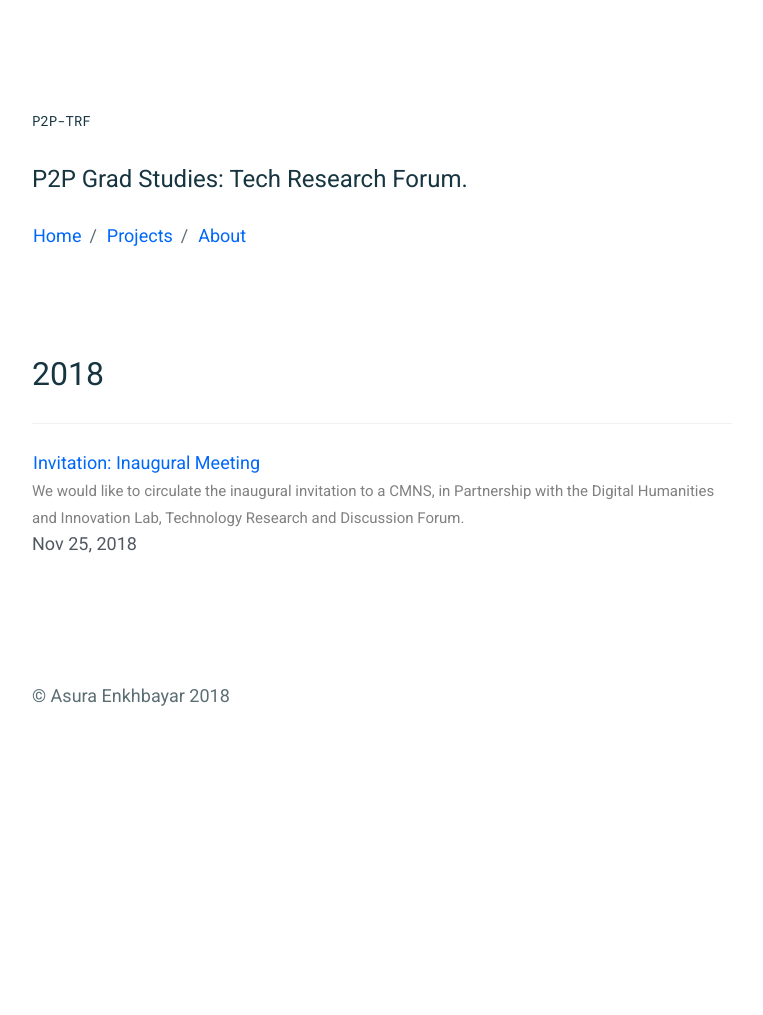
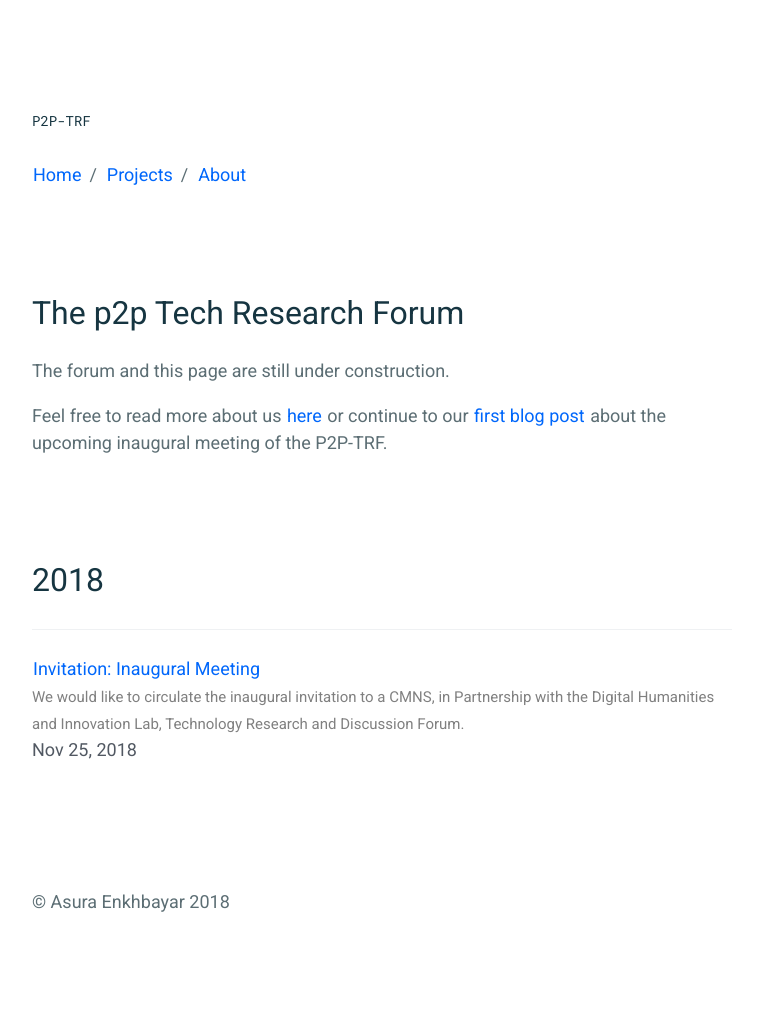
Before and after one commit to p2p-trf/p2p-trf.github.io, a Jekyll site: the page built from index.html, in a window 1280 px wide. Shown: the whole page, without its empty margins (258-1021 px from the left). Built offline with Jekyll 4.4.1, drawn with Linux system fonts in a browser that asks for light colours; before the commit the page ends 900 px from its top, so only the background shows below that.

```diff
--- a/_includes/header.html
+++ b/_includes/header.html
@@ -1,8 +1,5 @@
 <header class="c-page__header">
   <h1><code>{{ site.title}}</code></h1>
-  {% if page.title == 'Home' %}
-  <h1>{{ site.description }}</h1>
-  {% endif %}
   <p>
     <a href="{{ "/" | prepend: site.baseurl }}">Home</a><span
           class="u-separate"></span> <a href="{{ "/projects/" | prepend:
--- a/index.html
+++ b/index.html
@@ -3,8 +3,16 @@ layout: page
 title: Home
 ---
 
-<section>{{ site.pages.intro.content }}</section>
-
+<article class="c-article">
+  <header class="c-article__header">
+    <h1 class="c-article__title">The p2p Tech Research Forum</h1>
+  </header>
+  <div class="c-article__main">
+    <p>The forum and this page are still under construction.</p>
+    <p>Feel free to read more about us <a href="{{ "/about/" | prepend: site.baseurl }}">here</a> or continue to our
+    <a href="{% post_url 2018-11-25-inaugural-event %}">first blog post</a> about the upcoming inaugural meeting of the P2P-TRF.</p>
+  </div>
+</article>
 
 <section class="c-archives">
   <link rel="shortcut icon" href="">
```
Also changed, not shown: _includes/disqus.html (deleted, +0 -17 lines).
